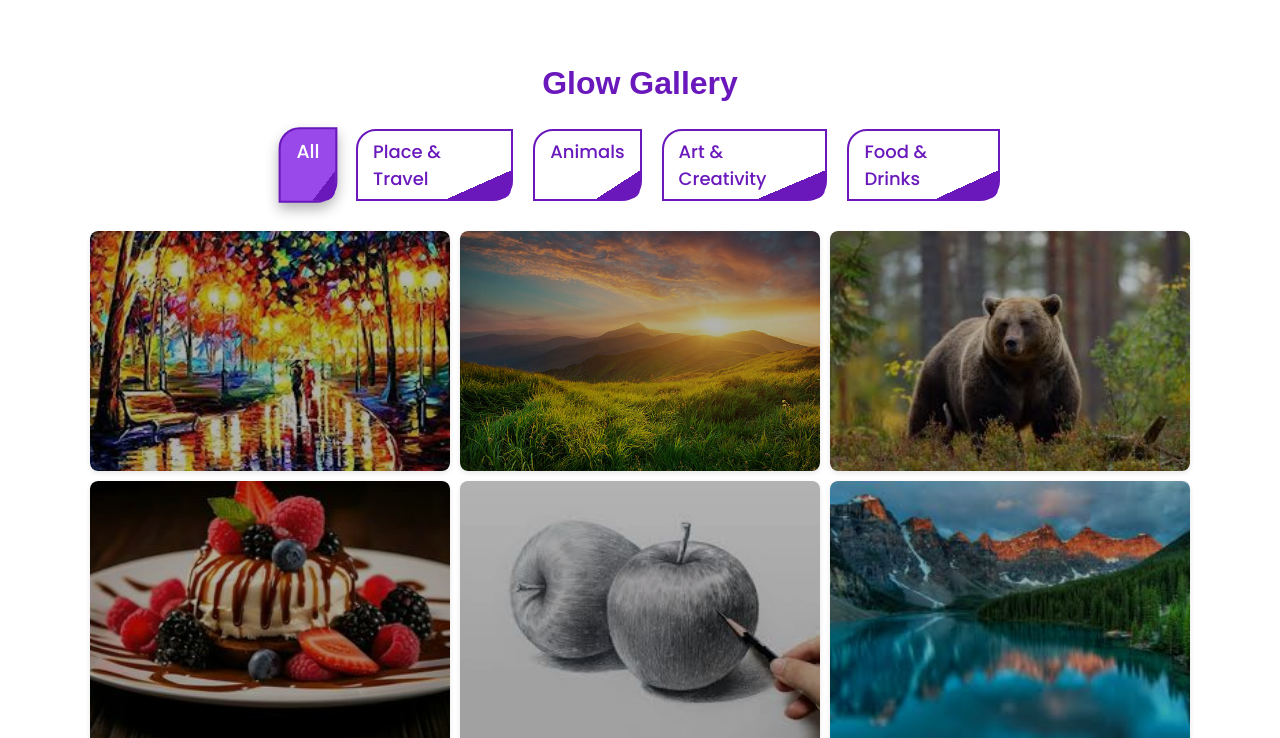
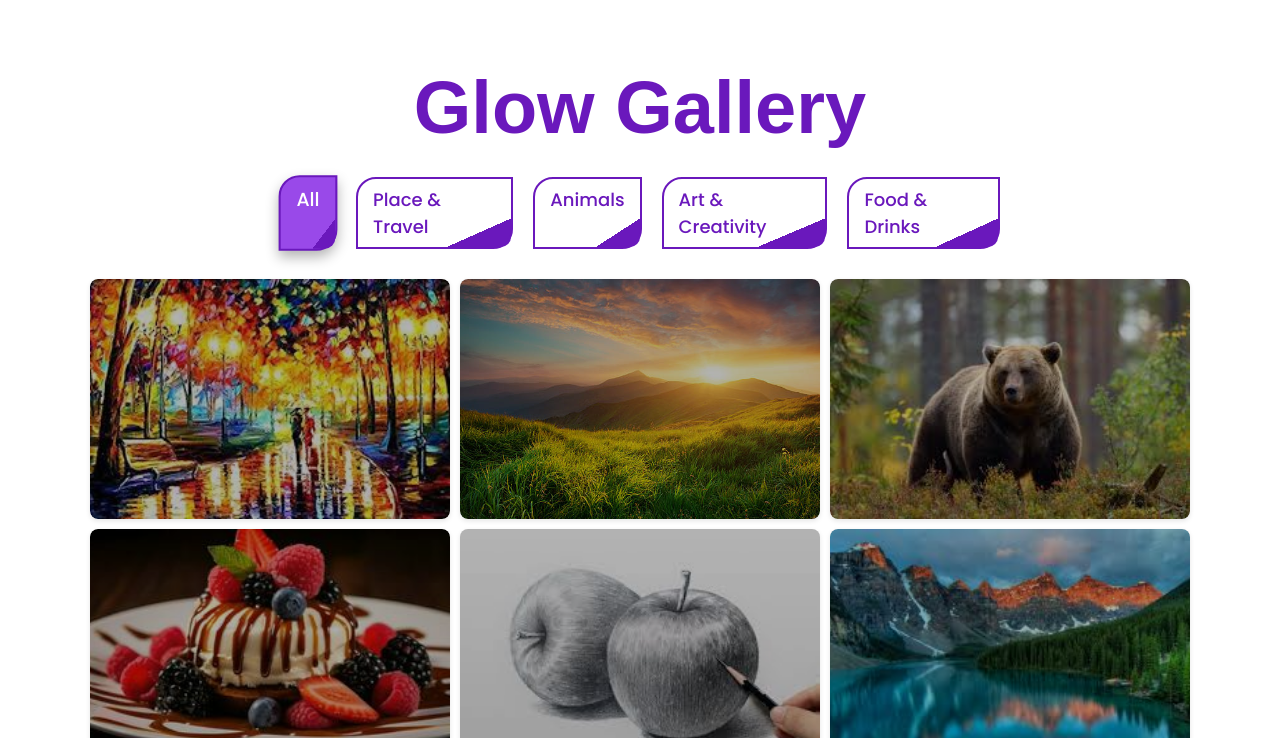
Before and after one commit to MathuMitha0013/Glow-Gallery, a plain HTML site: page index.html in a window 1280 px wide. Shown: the top 738 px of the page. Drawn offline with Linux system fonts and the light colour scheme; a web font is replaced by a local one.

Commit message:
change font size

```diff
--- a/style.css
+++ b/style.css
@@ -21,7 +21,7 @@ h1 {
     font-weight: bold;
     text-align: center;
     width: 100%;
-    font: size 77px;;
+    font-size: 74px;
     color: rgb(106, 24, 188);
     display: block;
     position: relative;
```
